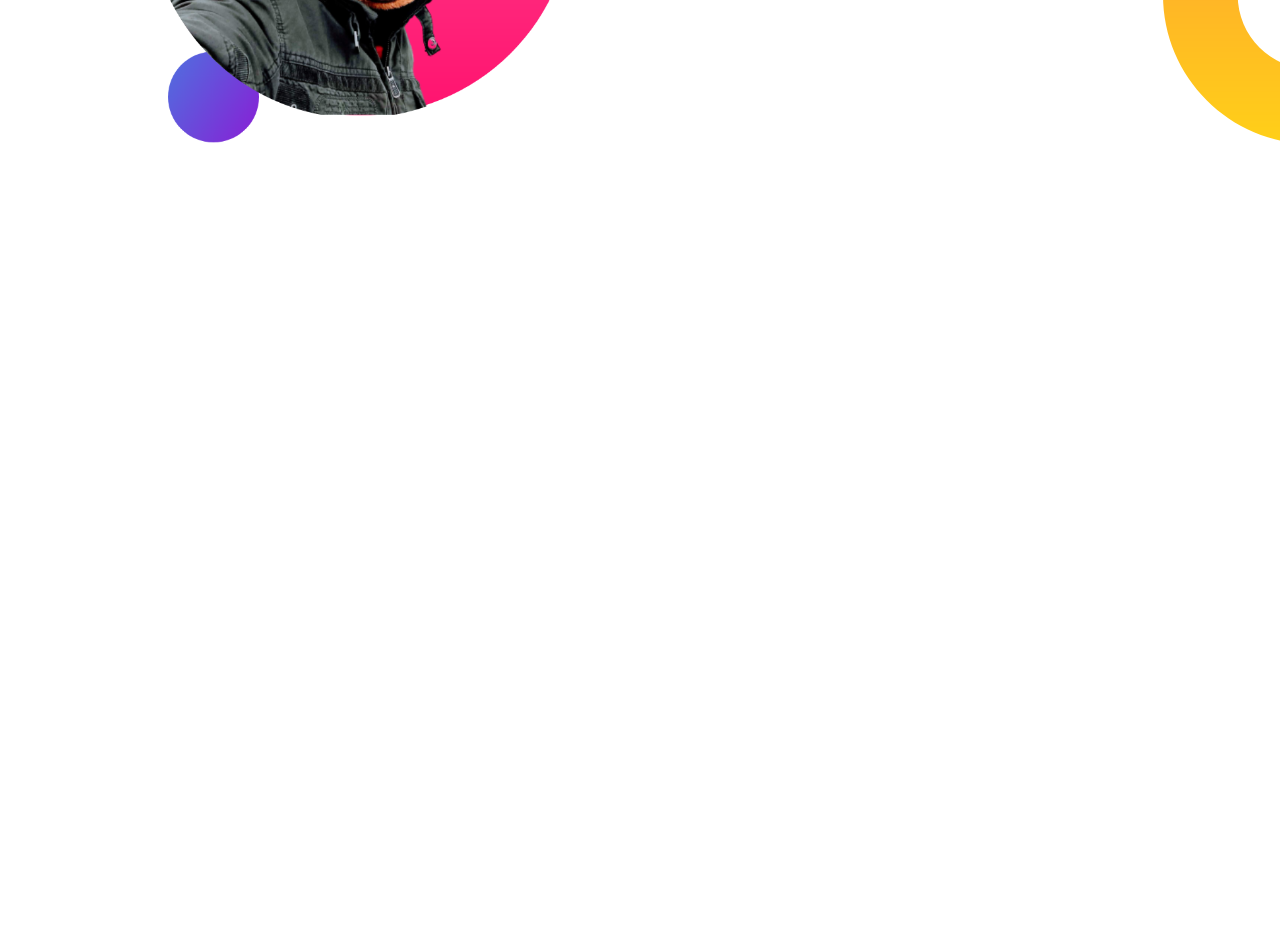
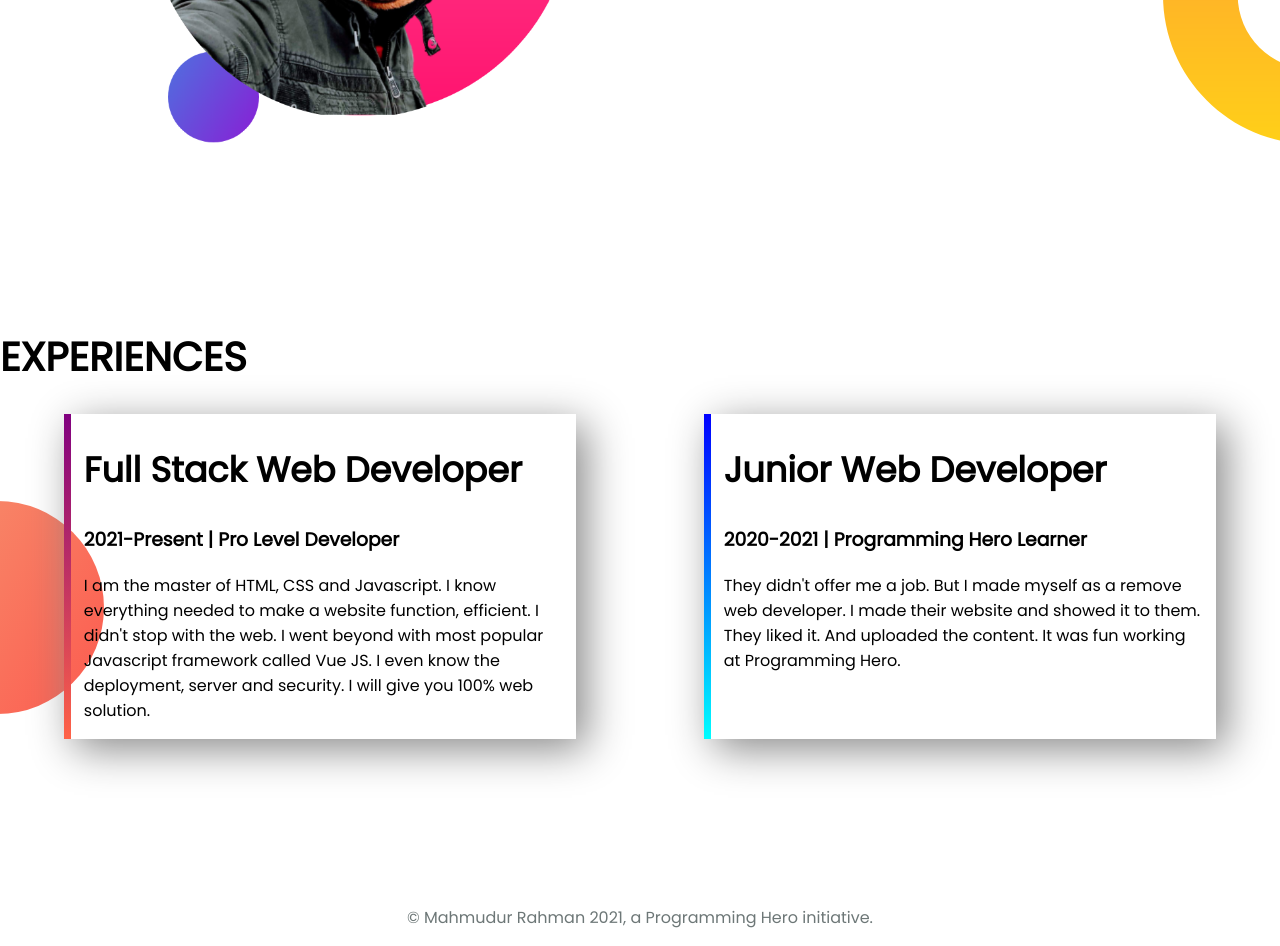
Before and after one commit to mahmudurbd/portfolio, a plain HTML site: page index.html in a window 1280 px wide. Shown: the part 934-1880 px from the top of the page. Before the commit the page ends 1234 px from the top, so only its background shows below. Drawn offline with Linux system fonts and the light colour scheme.

Commit message:
experience and footer added

```diff
--- a/index.html
+++ b/index.html
@@ -45,6 +45,31 @@
 </div>
 <!-- end of dream area -->
 
+<!-- start of experience area -->
+<div class="experience-area">
+    <h1>EXPERIENCES</h1>
+    <div class="experience-content">
+        <div id="full-stack-experience" class="exp-content-left">
+            <h2>Full Stack Web Developer</h2>
+            <h3>2021-Present | Pro Level Developer</h3>
+            <p>I am the master of HTML, CSS and Javascript. I know everything needed to make a website function,
+                efficient. I didn't stop with the web. I went beyond with most popular Javascript framework called Vue
+                JS. I even know the deployment, server and security. I will give you 100% web solution.</p>
+        </div>
+        <div id="web-dev-expericence" class="exp-content-right">
+            <h2>Junior Web Developer</h2>
+            <h3>2020-2021 | Programming Hero Learner</h3>
+            <p>They didn't offer me a job. But I made myself as a remove web developer. I made their website and showed
+                it to them. They liked it. And uploaded the content. It was fun working at Programming Hero.</p>
+        </div>
+    </div>
+</div>
+<!-- start of footer -->
+<footer>
+    <p>© Mahmudur Rahman 2021, a Programming Hero initiative.</p>
+</footer>
+<!-- end of footer -->
+
 <body>
 
 </body>
--- a/style.css
+++ b/style.css
@@ -9,7 +9,7 @@ h2 {
     font-size: 35px;
 }
 
-/* banner area */
+/*------- banner area -------*/
 .banner-area {
     background-image: url(images/top-banner.png);
     background-repeat: no-repeat;
@@ -44,7 +44,7 @@ h2 {
     width: 80%;
 }
 
-/* dream area */
+/*----- dream area -------*/
 .dream-area {
     background-image: url(images/dream-bg.png);
     background-repeat: no-repeat;
@@ -64,3 +64,50 @@ h2 {
 .dream-right {
     width: 50%;
 }
+
+/*------ experiecne area ------*/
+.experience-area {
+    background-image: url(images/exp-bg.png);
+    background-position: left;
+    background-repeat: no-repeat;
+    /* padding-left: 8%; */
+    padding-bottom: 150px;
+}
+
+/* experience content */
+.experience-content {
+    display: flex;
+}
+/* experience content left */
+.exp-content-left {
+    width: 40%;
+    margin-left: 5%;
+    margin-right: 5%;
+    padding-left: 20px;
+    box-shadow: 10px 10px 40px #888888;
+}
+/* experience content right */
+.exp-content-right {
+    width: 40%;
+    margin-left: 5%;
+    margin-right: 5%;
+    padding-left: 20px;
+    box-shadow: 10px 10px 40px #888888;
+}
+#full-stack-experience {
+    border-left: 7px solid;
+    border-image: linear-gradient(purple, tomato);
+    border-image-slice: 1;
+    padding: 0 1%;
+}
+#web-dev-expericence {
+    border-left: 7px solid;
+    border-image: linear-gradient(blue, cyan);
+    border-image-slice: 1;
+    padding: 0 1%;
+}
+/* ----footer -----*/
+footer p {
+    text-align: center;
+    color: #6D7777;
+}
```
